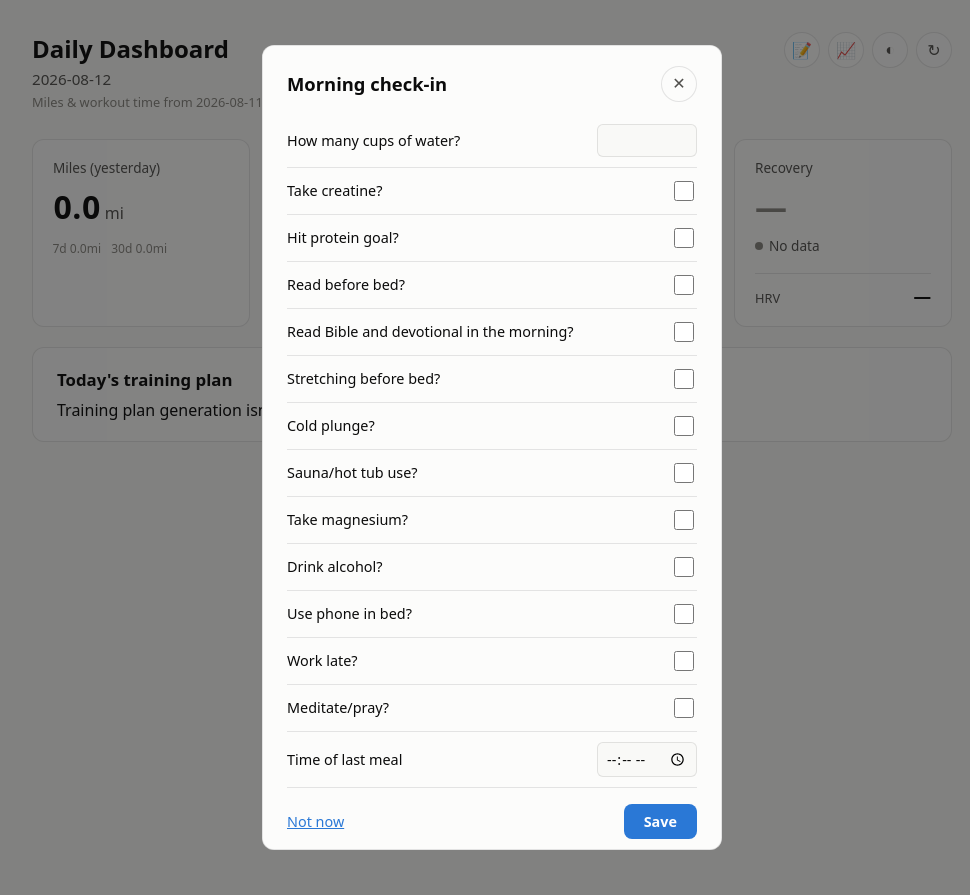
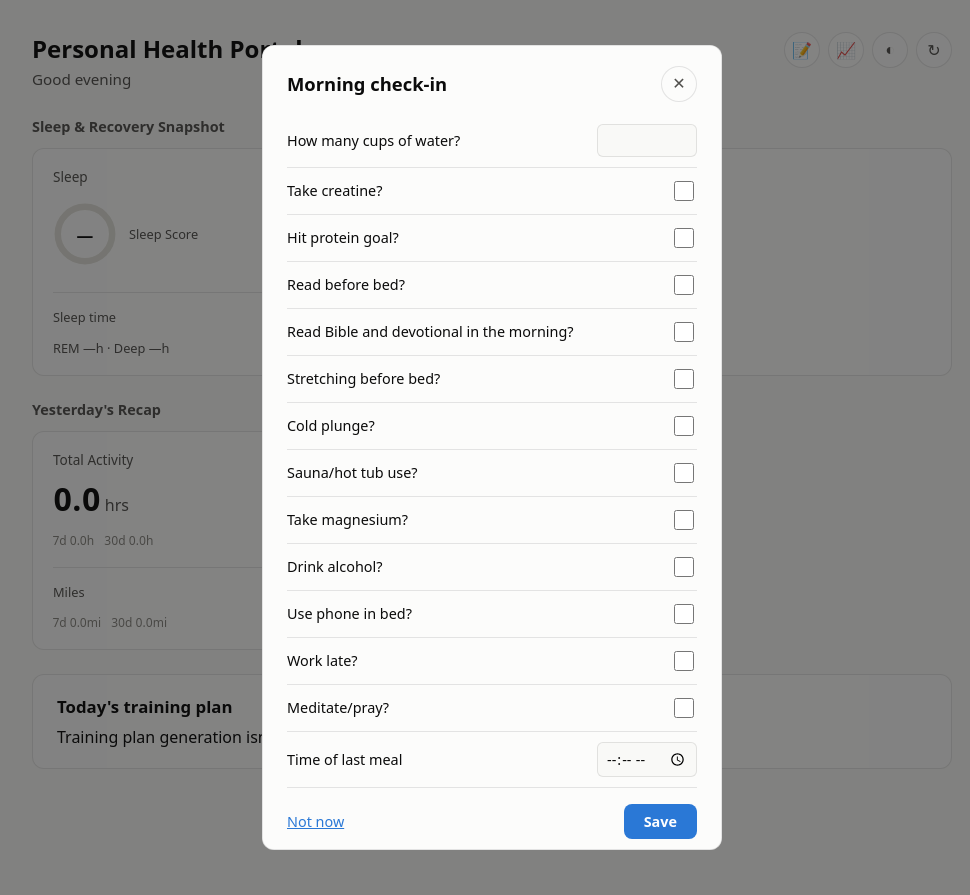
Before and after one commit to briantdav/personal-health-agent, a FastAPI app: page / in a window 1280 px wide. Shown: the whole page, without its empty margins (148-1118 px from the left). Run offline with FastAPI, Linux system fonts and the light colour scheme; data that the repository does not hold is empty.

Commit message:
Redesign dashboard: Personal Health Portal, greeting, rings, recap section
- src/web/app.py: greeting() — time-of-day + USER_NAME (.env), page
  chrome rather than Garmin data shaping
- src/web/metrics.py: _ring_band() buckets a 0-100 score into the
  four-tier scheme (90+ Excellent/75-89 Good/60-74 Fair/<60 Poor),
  reusing this project's existing status-color tokens; REM/deep sleep
  extraction; body battery (peak, matching src/history's definition)
- dashboard.html/style.css: title + greeting replace the date; two
  sections (Sleep & Recovery Snapshot, Yesterday's Recap); Sleep Score
  and Body Battery as progress rings; HRV promoted to its own tile;
  Total Activity (renamed from workout time) with Miles rolled up
  beneath it. Ring band labels use a dot + neutral text, not colored
  text directly — palette.md documents the warning/serious hexes as
  validated marks, not text (too low-contrast on a light surface)
- .env.example: USER_NAME; also created a local .env (gitignored)
- 14 new/updated tests

Co-Authored-By: Claude Sonnet 5 <noreply@anthropic.com>

```diff
--- a/src/web/app.py
+++ b/src/web/app.py
@@ -6,7 +6,8 @@ Run with: uvicorn src.web.app:app --reload
 from __future__ import annotations
 
 import json
-from datetime import date
+import os
+from datetime import date, datetime
 from pathlib import Path
 
 from fastapi import FastAPI, Request
@@ -25,6 +26,15 @@ app.mount("/static", StaticFiles(directory=BASE_DIR / "static"), name="static")
 templates = Jinja2Templates(directory=BASE_DIR / "templates")
 
 
+def greeting(now: datetime | None = None) -> str:
+    """"Good morning, Brian" (or just "Good morning" if USER_NAME is unset).
+    Page-chrome, not Garmin data, so it lives here rather than in metrics.py."""
+    hour = (now or datetime.now()).hour
+    period = "morning" if hour < 12 else "afternoon" if hour < 17 else "evening"
+    name = os.getenv("USER_NAME", "").strip()
+    return f"Good {period}, {name}" if name else f"Good {period}"
+
+
 @app.get("/")
 def dashboard(request: Request):
     metrics = get_dashboard_metrics()
@@ -33,6 +43,7 @@ def dashboard(request: Request):
         "dashboard.html",
         {
             "metrics": metrics,
+            "greeting": greeting(),
             "journal_questions": journal.QUESTIONS,
             "journal_values": journal.get_values(),
             "journal_already_submitted": journal.already_submitted(),
--- a/src/web/static/style.css
+++ b/src/web/static/style.css
@@ -89,9 +89,10 @@ body {
   font-size: 0.95rem;
 }
 
-.page-date--secondary {
-  color: var(--text-muted);
-  font-size: 0.8rem;
+.greeting {
+  margin: 4px 0 0;
+  color: var(--text-secondary);
+  font-size: 0.95rem;
 }
 
 .header-actions {
@@ -432,11 +433,27 @@ thead th {
   font-weight: 600;
 }
 
+.snapshot-section,
+.recap-section {
+  margin-bottom: 24px;
+}
+
+.section-heading {
+  margin: 0 0 12px;
+  font-size: 0.9rem;
+  font-weight: 600;
+  color: var(--text-secondary);
+}
+
 .tile-row {
   display: grid;
   grid-template-columns: repeat(auto-fit, minmax(180px, 1fr));
   gap: 16px;
-  margin-bottom: 20px;
+  margin-bottom: 0;
+}
+
+.tile-row--single .tile {
+  max-width: 360px;
 }
 
 .tile {
@@ -490,8 +507,8 @@ thead th {
   color: var(--delta-good);
 }
 
-/* --- A second metric folded into a tile (sleep score inside Sleep,
-   HRV inside Recovery) rather than its own tile --- */
+/* --- A second metric folded into a tile (sleep time inside Sleep,
+   Miles inside Total Activity) rather than its own tile --- */
 
 .tile-submetric {
   display: flex;
@@ -511,6 +528,125 @@ thead th {
   font-size: 1.1rem;
   font-weight: 600;
   font-variant-numeric: proportional-nums;
+}
+
+.tile-detail {
+  margin: 4px 0 0;
+  font-size: 0.8rem;
+  color: var(--text-secondary);
+}
+
+/* --- Progress rings (Sleep Score, Body Battery) — thresholds reuse this
+   project's four status tokens (good/warning/serious/critical), reserved
+   elsewhere for genuine state severity, which is exactly what a sleep/
+   battery quality tier is. Band labels use a dot + neutral text, the same
+   pattern .status-badge uses, never colored text directly: the warning
+   and serious hexes are validated as marks, not as text — too low
+   contrast on a light surface to read as text on their own. --- */
+
+.ring-row {
+  display: flex;
+  align-items: center;
+  gap: 12px;
+  margin: 8px 0;
+}
+
+.ring-wrap {
+  position: relative;
+  width: 64px;
+  height: 64px;
+  flex: none;
+}
+
+.ring-svg {
+  display: block;
+}
+
+.ring-track {
+  fill: none;
+  stroke: var(--gridline);
+  stroke-width: 8;
+}
+
+.ring-progress {
+  fill: none;
+  stroke-width: 8;
+  stroke-linecap: round;
+}
+
+.ring-progress.ring-good {
+  stroke: var(--status-good);
+}
+
+.ring-progress.ring-warning {
+  stroke: var(--status-warning);
+}
+
+.ring-progress.ring-serious {
+  stroke: var(--status-serious);
+}
+
+.ring-progress.ring-critical {
+  stroke: var(--status-critical);
+}
+
+.ring-center {
+  position: absolute;
+  inset: 0;
+  display: flex;
+  align-items: center;
+  justify-content: center;
+}
+
+.ring-value {
+  font-size: 1.05rem;
+  font-weight: 600;
+  color: var(--text-primary);
+  font-variant-numeric: proportional-nums;
+}
+
+.ring-caption {
+  display: flex;
+  flex-direction: column;
+  gap: 3px;
+}
+
+.ring-title {
+  font-size: 0.8rem;
+  color: var(--text-secondary);
+}
+
+.ring-band-label {
+  display: inline-flex;
+  align-items: center;
+  gap: 6px;
+  width: fit-content;
+  font-size: 0.8rem;
+  font-weight: 600;
+  color: var(--text-primary);
+}
+
+.ring-band-dot {
+  width: 8px;
+  height: 8px;
+  border-radius: 999px;
+  flex: none;
+}
+
+.ring-band-dot.ring-band-good {
+  background: var(--status-good);
+}
+
+.ring-band-dot.ring-band-warning {
+  background: var(--status-warning);
+}
+
+.ring-band-dot.ring-band-serious {
+  background: var(--status-serious);
+}
+
+.ring-band-dot.ring-band-critical {
+  background: var(--status-critical);
 }
 
 .status-badge {
--- a/src/web/templates/dashboard.html
+++ b/src/web/templates/dashboard.html
@@ -3,7 +3,7 @@
 <head>
   <meta charset="utf-8" />
   <meta name="viewport" content="width=device-width, initial-scale=1" />
-  <title>Daily Dashboard</title>
+  <title>Personal Health Portal</title>
   <link rel="stylesheet" href="/static/style.css" />
 </head>
 <body>
@@ -31,12 +31,43 @@
     </div>
   {% endmacro %}
 
+  {% macro ring(value, band, title) %}
+    {% set circumference = 213.63 %}
+    {% set pct = (value / 100) if value is not none else 0 %}
+    <div class="ring-row">
+      <div class="ring-wrap">
+        <svg class="ring-svg" viewBox="0 0 80 80" width="64" height="64" role="img"
+             aria-label="{{ title }}: {{ value if value is not none else 'no data' }} out of 100">
+          <g transform="rotate(-90 40 40)">
+            <circle class="ring-track" cx="40" cy="40" r="34" />
+            {% if value is not none %}
+              <circle class="ring-progress ring-{{ band.status }}" cx="40" cy="40" r="34"
+                      stroke-dasharray="{{ circumference }}"
+                      stroke-dashoffset="{{ (circumference * (1 - pct)) | round(1) }}" />
+            {% endif %}
+          </g>
+        </svg>
+        <div class="ring-center">
+          <span class="ring-value">{{ value if value is not none else "—" }}</span>
+        </div>
+      </div>
+      <div class="ring-caption">
+        <span class="ring-title">{{ title }}</span>
+        {% if band.label %}
+          <span class="ring-band-label">
+            <span class="ring-band-dot ring-band-{{ band.status }}" aria-hidden="true"></span>
+            {{ band.label }}
+          </span>
+        {% endif %}
+      </div>
+    </div>
+  {% endmacro %}
+
   <div class="page">
     <header class="page-header">
       <div>
-        <h1>Daily Dashboard</h1>
-        <p class="page-date">{{ metrics.date }}</p>
-        <p class="page-date page-date--secondary">Miles &amp; workout time from {{ metrics.activity_date }}</p>
+        <h1>Personal Health Portal</h1>
+        <p class="greeting">{{ greeting }}</p>
       </div>
       <div class="header-actions">
         <button id="journal-open" class="icon-button" type="button" aria-label="Morning journal">📝</button>
@@ -46,32 +77,23 @@
       </div>
     </header>
 
-    <section class="tile-row" aria-label="Yesterday's activity and today's recovery">
-      <div class="tile">
-        <span class="tile-label">Miles (yesterday)</span>
-        <span class="tile-value">{{ "%.1f"|format(metrics.miles) }}<span class="tile-unit">mi</span></span>
-        {{ totals_chips(metrics.miles_totals, "mi") }}
-      </div>
-
-      <div class="tile">
-        <span class="tile-label">Workout time (yesterday)</span>
-        <span class="tile-value">{{ "%.1f"|format(metrics.workout_hours) }}<span class="tile-unit">hrs</span></span>
-        {{ totals_chips(metrics.workout_hours_totals, "h") }}
-      </div>
-
+    <section class="snapshot-section" aria-label="Sleep and recovery snapshot">
+      <h2 class="section-heading">Sleep &amp; Recovery Snapshot</h2>
+      <div class="tile-row">
         <div class="tile">
           <span class="tile-label">Sleep</span>
-        {% if metrics.sleep_hours is not none %}
-          <span class="tile-value">{{ "%.1f"|format(metrics.sleep_hours) }}<span class="tile-unit">hrs</span></span>
-        {% else %}
-          <span class="tile-value tile-value--empty">—</span>
-        {% endif %}
+          {{ ring(metrics.sleep_score, metrics.sleep_score_band, "Sleep Score") }}
+          <div class="tile-submetric">
+            <span class="tile-sublabel">Sleep time</span>
+            <span class="tile-subvalue">
+              {% if metrics.sleep_hours is not none %}{{ "%.1f"|format(metrics.sleep_hours) }}<span class="tile-unit">hrs</span>{% else %}—{% endif %}
+            </span>
+          </div>
+          <p class="tile-detail">
+            REM {{ "%.1f"|format(metrics.rem_sleep_hours) if metrics.rem_sleep_hours is not none else "—" }}h
+            &middot; Deep {{ "%.1f"|format(metrics.deep_sleep_hours) if metrics.deep_sleep_hours is not none else "—" }}h
+          </p>
           {{ trend_chips(metrics.sleep_hours_trend) }}
-        <div class="tile-submetric">
-          <span class="tile-sublabel">Sleep score</span>
-          <span class="tile-subvalue">{{ metrics.sleep_score if metrics.sleep_score is not none else "—" }}</span>
-        </div>
-        {{ trend_chips(metrics.sleep_score_trend) }}
         </div>
 
         <div class="tile">
@@ -90,11 +112,30 @@
             </span>
           {% endif %}
           {{ trend_chips(metrics.recovery_score_trend) }}
+          {{ ring(metrics.body_battery, metrics.body_battery_band, "Body Battery") }}
+        </div>
+
+        <div class="tile">
+          <span class="tile-label">HRV</span>
+          <span class="tile-value">{{ metrics.hrv if metrics.hrv is not none else "—" }}</span>
+          {{ trend_chips(metrics.hrv_trend) }}
+        </div>
+      </div>
+    </section>
+
+    <section class="recap-section" aria-label="Yesterday's recap">
+      <h2 class="section-heading">Yesterday's Recap</h2>
+      <div class="tile-row tile-row--single">
+        <div class="tile">
+          <span class="tile-label">Total Activity</span>
+          <span class="tile-value">{{ "%.1f"|format(metrics.workout_hours) }}<span class="tile-unit">hrs</span></span>
+          {{ totals_chips(metrics.workout_hours_totals, "h") }}
           <div class="tile-submetric">
-          <span class="tile-sublabel">HRV</span>
-          <span class="tile-subvalue">{{ metrics.hrv if metrics.hrv is not none else "—" }}</span>
+            <span class="tile-sublabel">Miles</span>
+            <span class="tile-subvalue">{{ "%.1f"|format(metrics.miles) }}<span class="tile-unit">mi</span></span>
           </div>
-        {{ trend_chips(metrics.hrv_trend) }}
+          {{ totals_chips(metrics.miles_totals, "mi") }}
+        </div>
       </div>
     </section>
 
```
Also changed, not shown: CLAUDE.md (+3 -3 lines), src/web/metrics.py (+51 -0 lines), tests/test_app.py (+31 -3 lines), tests/test_metrics.py (+57 -6 lines), 1 other file. Lines whose indentation alone changed are shown as unchanged.
